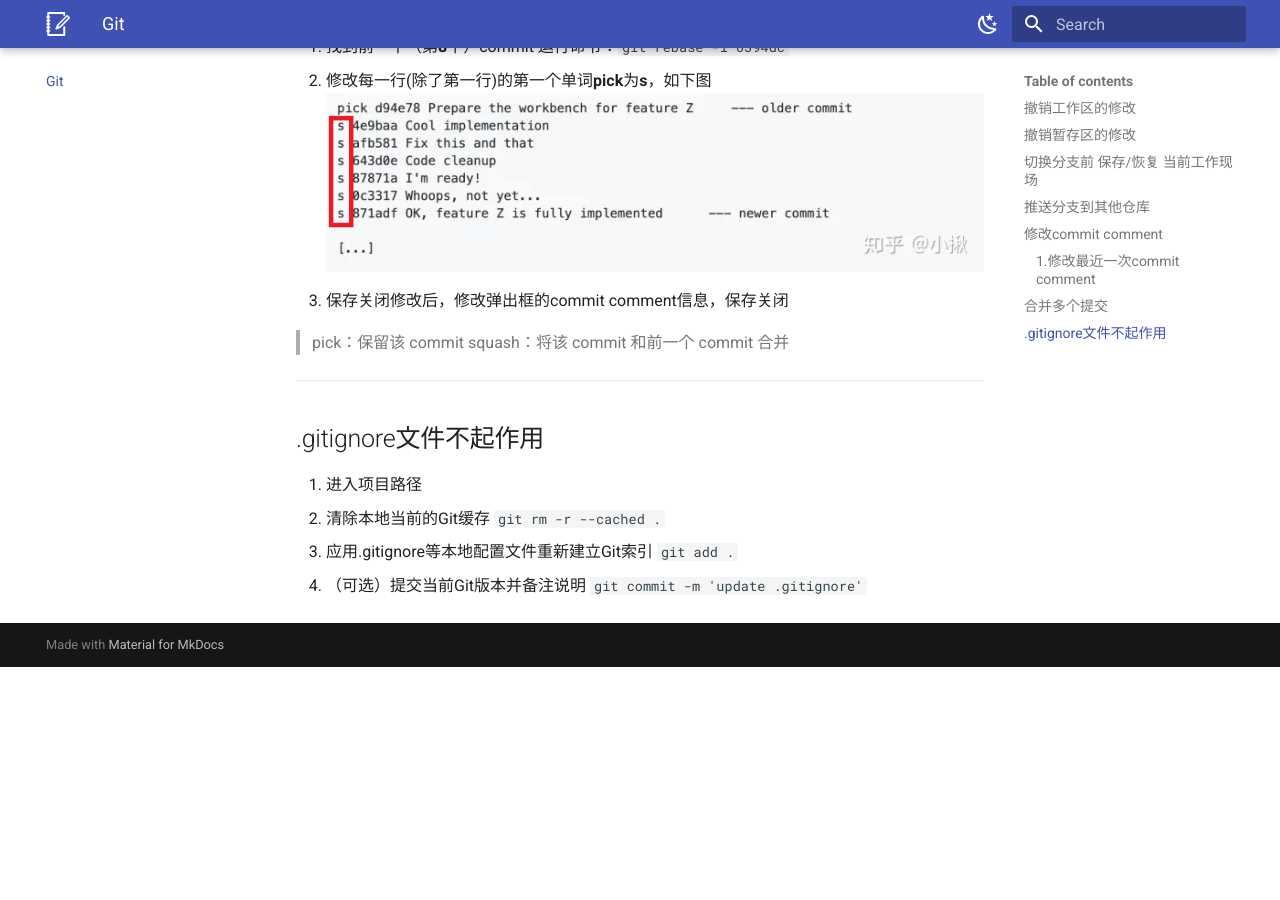
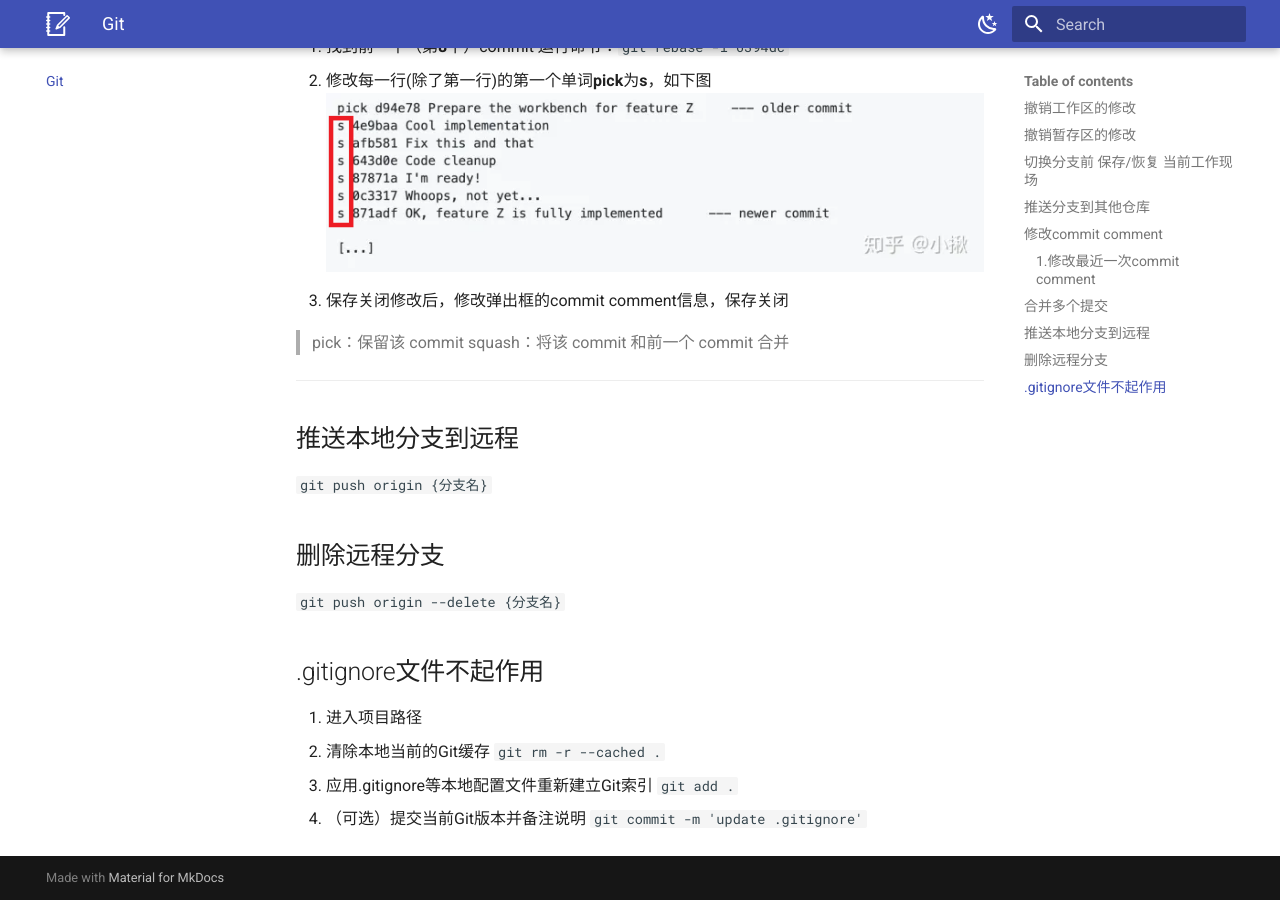
Before and after one commit to mjw879/my-note, an MkDocs documentation site: the page built from docs/Git/tutorial.md, in a window 1280 px wide and 900 px high, scrolled down 1235 px. Built offline with MkDocs 1.6.1 and Material for MkDocs 9.7.7, drawn with Linux system fonts in a browser that asks for light colours; before the commit the page ends 1902 px from its top, so only the background shows below that.

Commit message:
git: add远程分支操作

```diff
--- a/docs/Git/tutorial.md
+++ b/docs/Git/tutorial.md
@@ -48,6 +48,14 @@
 
 ---
 
+## 推送本地分支到远程
+
+`git push origin {分支名}`
+
+## 删除远程分支
+
+`git push origin --delete {分支名}`
+
 ## .gitignore文件不起作用
 
 0. 进入项目路径
```
